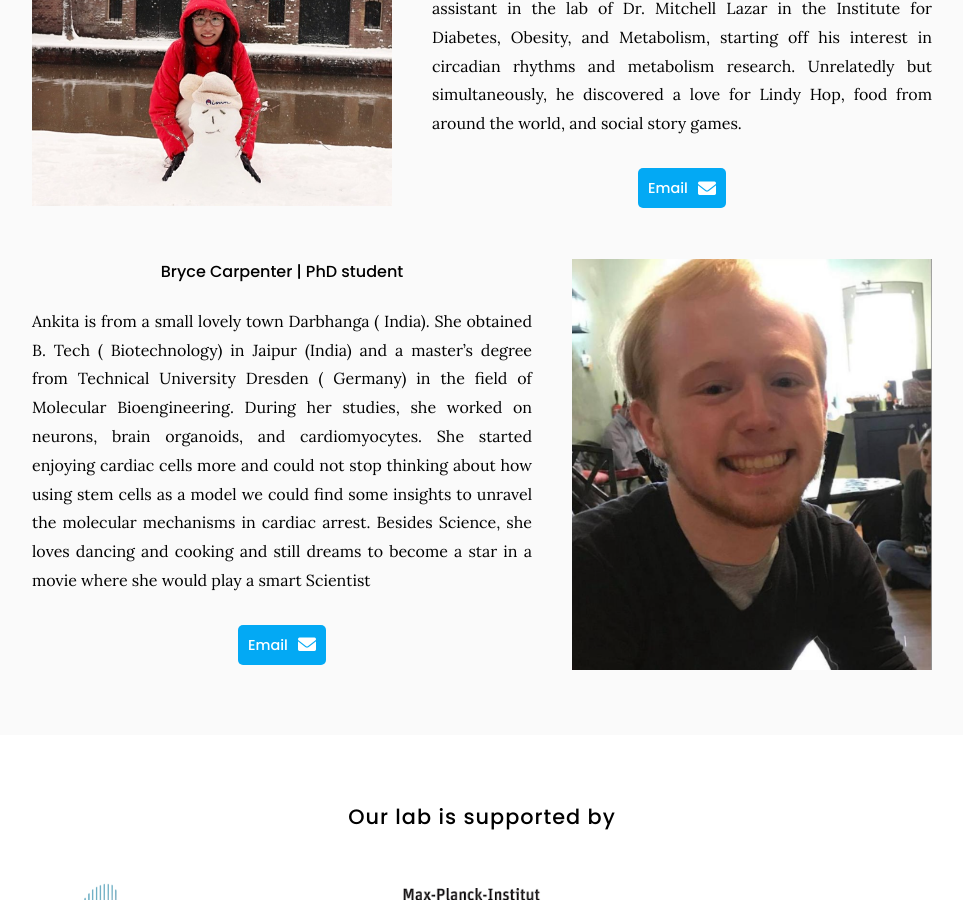
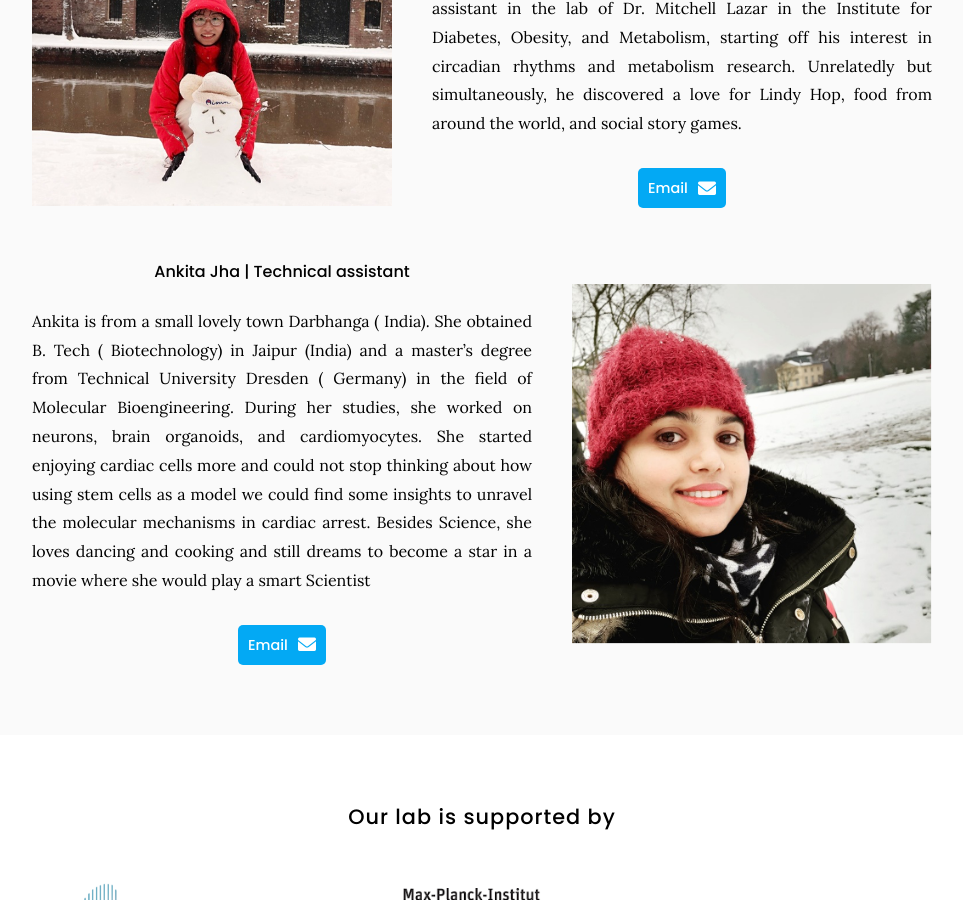
Before and after one commit to theDierickxLab/theDierickxLab, a Jekyll site: the page built from team/index.md, in a window 1280 px wide and 900 px high, scrolled down 1522 px. Shown: the whole window, without its empty margins (158-1121 px from the left). Built offline with Jekyll 4.4.1, drawn with Linux system fonts in a browser that asks for light colours.

Commit message:
Update index.md

```diff
--- a/team/index.md
+++ b/team/index.md
@@ -84,7 +84,7 @@ Ankita is from a small lovely town Darbhanga ( India). She obtained B. Tech ( Bi
 
 {%
   include link.html
-  link="Bryce.Carpenter@mpi-bn.mpg.de"
+  link="ankita.jha@mpi-bn.mpg.de"
   type="email"
   icon=""
   text="Email"
@@ -96,8 +96,8 @@ Ankita is from a small lovely town Darbhanga ( India). She obtained B. Tech ( Bi
 
 {%
   include feature.html
-  image="images/Bryce.png"
-  title="Bryce Carpenter  |  PhD student"
+  image="images/Ankita.png"
+  title="Ankita Jha  |  Technical assistant"
   flip=true
   text=text
 %}
```
